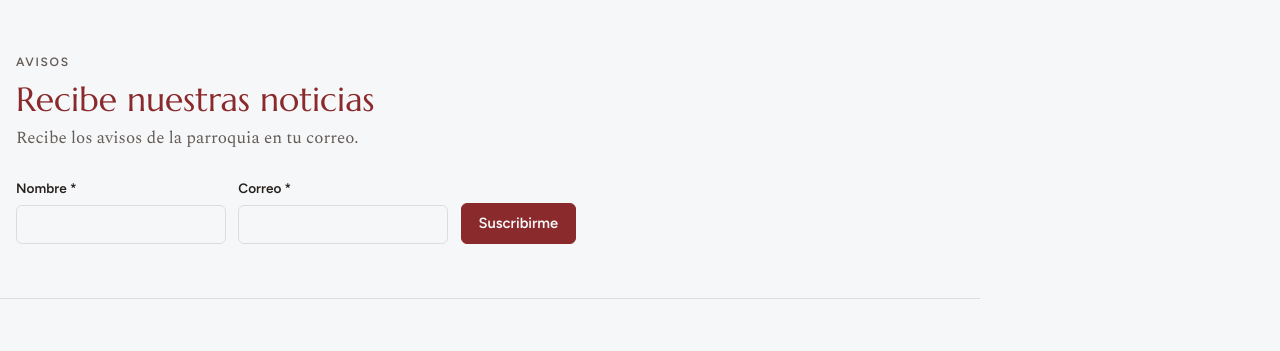
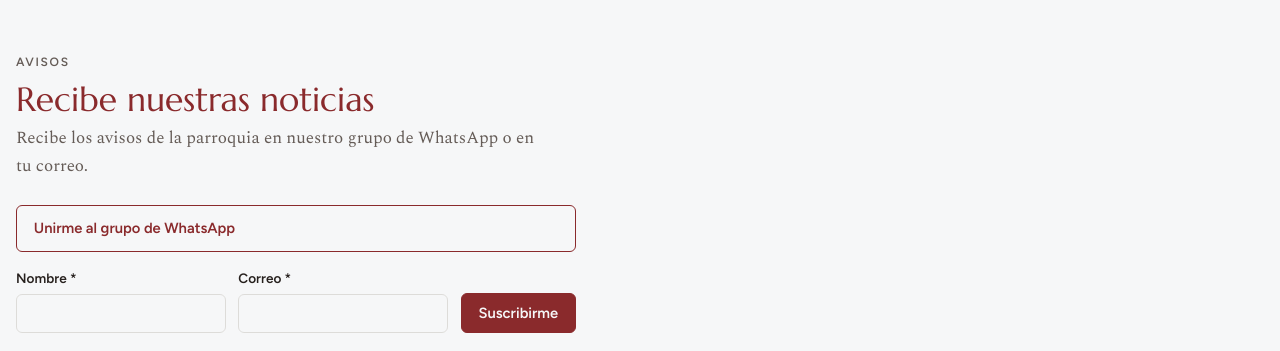
Before and after one commit to parroquiasantateresamelipilla/parroquiasantateresamelipilla.github.io, a plain HTML site: page index.html in a window 1280 px wide. Shown: the part 7495-7846 px from the top of the page. Drawn offline with nearby package versions, Linux system fonts and the light colour scheme; no server answers.

Commit message:
Agrega grupo de WhatsApp a la suscripción

```diff
--- a/data.json
+++ b/data.json
@@ -214,5 +214,9 @@
       "imagen": "",
       "url": "https://www.facebook.com/santateresitamelipilla"
     }
- ]
+  ],
+  "suscripcion": {
+    "texto": "Recibe los avisos de la parroquia en nuestro grupo de WhatsApp o en tu correo.",
+    "canal": "https://chat.whatsapp.com/FWnDH3Wr1biDVgGvZqggNQ"
   }
+}
--- a/index.html
+++ b/index.html
@@ -564,7 +564,7 @@ function renderServicios(d){var g=$('v-servicios');if(!g)return;g.textContent=''
 function renderUrgencias(d){var u=d.urgencias||{},bar=$('v-urg');if(!bar)return;var on=u.activo!=='No'&&(u.texto||u.telefono);bar.hidden=!on;if(!on)return;
   $('v-urgTxt').textContent=u.texto||'';var a=$('v-urgTel');a.textContent=u.telefono||'';var w=waUrl(u.telefono);a.href=w||('tel:'+String(u.telefono||'').replace(/[^\d+]/g,''));if(w){a.target='_blank';a.rel='noopener'}}
 function renderSuscripcion(d){var s=d.suscripcion||{},box=$('v-susc');if(!box)return;box.textContent='';$('v-suscTxt').textContent=s.texto||'';
-  var c=safeUrl(s.canal);if(c){var a=el('a','btn','Unirme al canal de WhatsApp');a.href=c;a.target='_blank';a.rel='noopener';box.appendChild(a)}
+  var c=safeUrl(s.canal);if(c){var a=el('a','btn','Unirme al grupo de WhatsApp');a.href=c;a.target='_blank';a.rel='noopener';box.appendChild(a)}
   box.appendChild(construirForm('suscripcion'))}
 function renderPagina(d){var box=$('pagina');if(!box||!PAGE)return;document.body.classList.add('modo-pagina');[].forEach.call(document.querySelectorAll('a[href^="#"]'),function(x){var h=x.getAttribute('href');if(h.length>1&&h!=='#admin')x.setAttribute('href','./'+h)});var p=PAGINAS.filter(function(x){return x.id===PAGE})[0],c=d[p.k]||{};box.textContent='';box.hidden=false;
   document.title=(c.titulo||'')+' · Parroquia Santa Teresa de los Andes, Melipilla';
@@ -793,7 +793,7 @@ var SECTIONS=[
  {id:'pg_historia',label:'Pág. Historia',obj:'pg_historia',help:'Deja una línea en blanco entre párrafos.',fields:[['titulo','Título'],['historia','Historia de la parroquia','area'],['patrona','Santa Teresa de los Andes','area']]},
  {id:'pg_comedor',label:'Pág. Comedor',obj:'pg_comedor',fields:[['titulo','Título'],['intro','Texto','area'],['horario','Horario'],['necesidades','Qué necesitamos (uno por línea)','area'],['recepcion','Dónde entregar las donaciones','area']]},
  {id:'faq',label:'Preguntas frecuentes',list:'faq',noun:'pregunta',fields:[['p','Pregunta'],['r','Respuesta','area']]},
- {id:'suscripcion',label:'Suscripción',obj:'suscripcion',fields:[['texto','Texto','area'],['canal','Enlace del canal de WhatsApp (opcional)']]},
+ {id:'suscripcion',label:'Suscripción',obj:'suscripcion',fields:[['texto','Texto','area'],['canal','Enlace del grupo o canal de WhatsApp (opcional)']]},
  {id:'redes',label:'Redes',help:'Para mostrar automáticamente las últimas publicaciones de Instagram, pega en la pestaña General el enlace JSON de Behold.',list:'redes',noun:'red social',fields:[['red','Red','select',['Facebook','Instagram','YouTube','WhatsApp','TikTok','Otra']],['usuario','Texto visible'],['url','Enlace (https://…)']]},
  {id:'usuarios',label:'Usuarios y contraseña',custom:'usuarios'}
 ];
```
Lines whose indentation alone changed are shown as unchanged.
